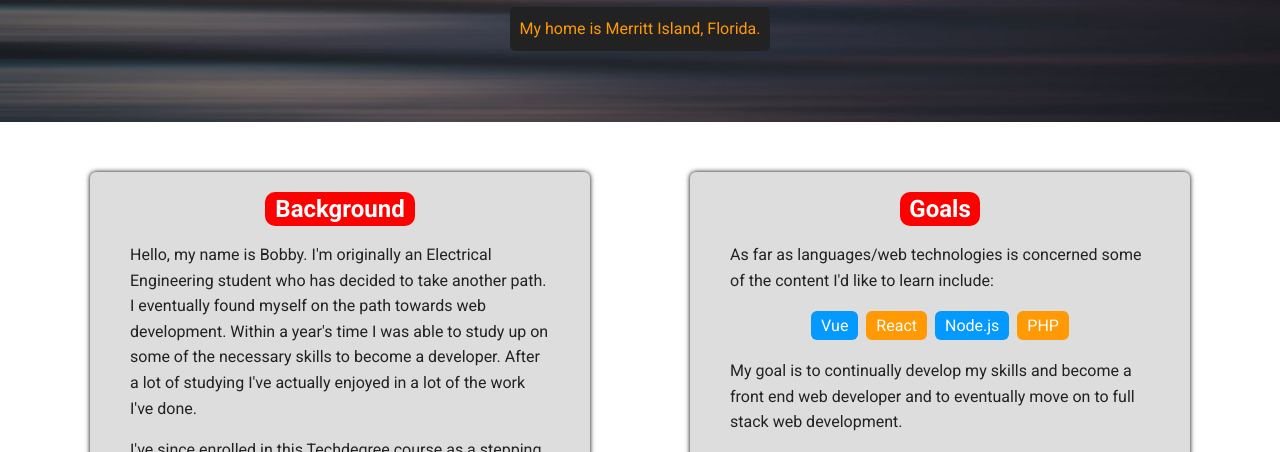
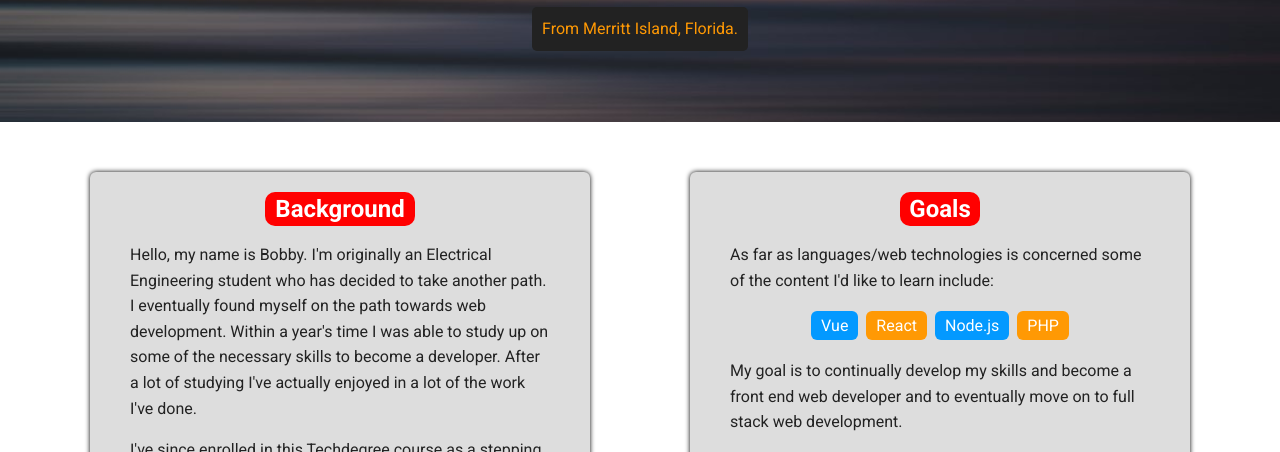
Before and after one commit to Survivor648/Personal-project-1, a plain HTML site: page index.html in a window 1280 px wide. Shown: the part 348-800 px from the top of the page. Drawn offline with Linux system fonts and the light colour scheme; a web font is replaced by a local one.

Commit message:
Update index.html

```diff
--- a/index.html
+++ b/index.html
@@ -21,7 +21,7 @@
     <header>
       <img src="images/Bobby1crop.jpg" alt="Bobby's profile photo" class="profile-image">
       <h1 class="tag name">Hello, I’m Bobby.</h1>
-      <p class="tag location">My home is Merritt Island, Florida.</p>
+      <p class="tag location">From Merritt Island, Florida.</p>
     </header>
 
     <main class="flex">
```
